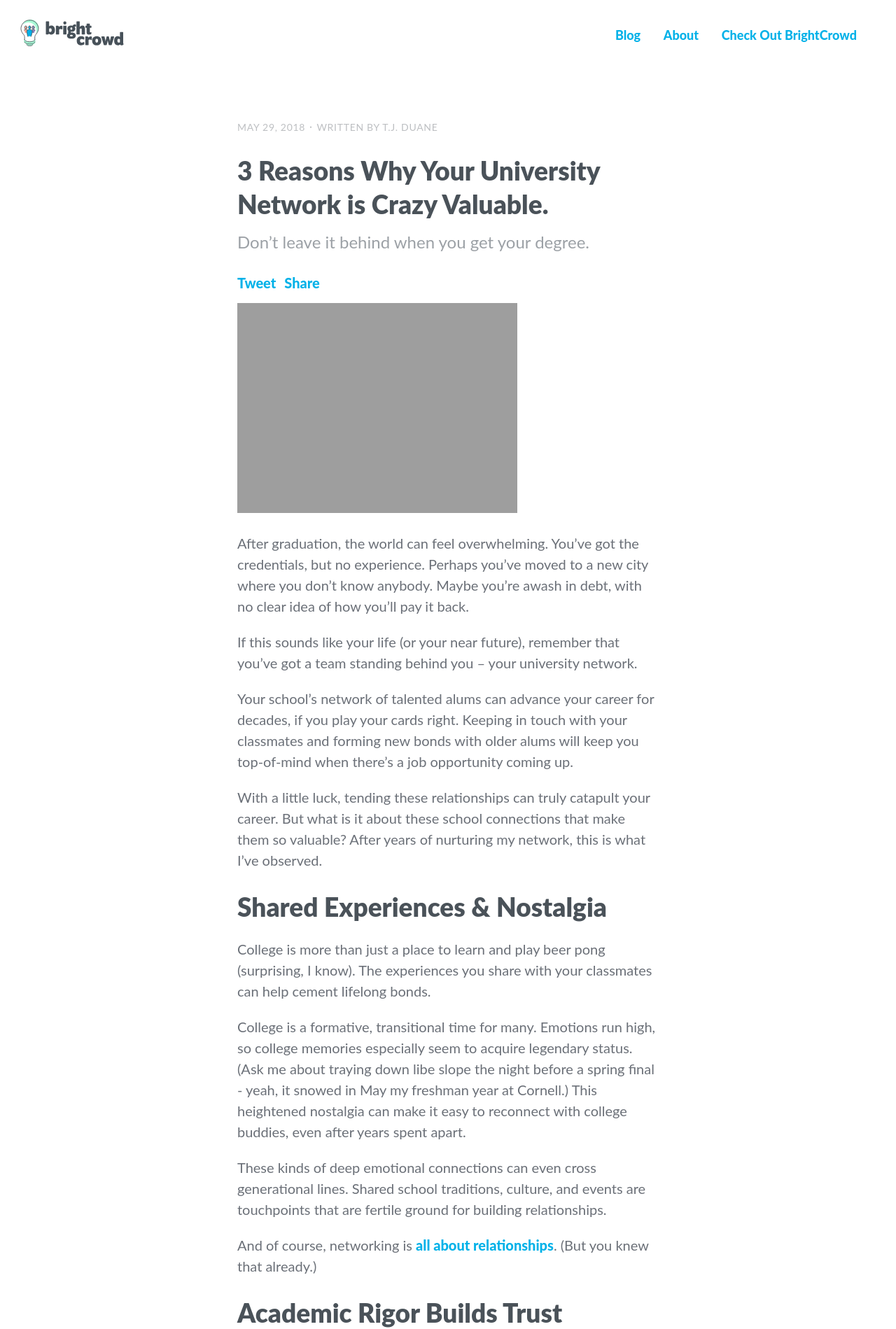
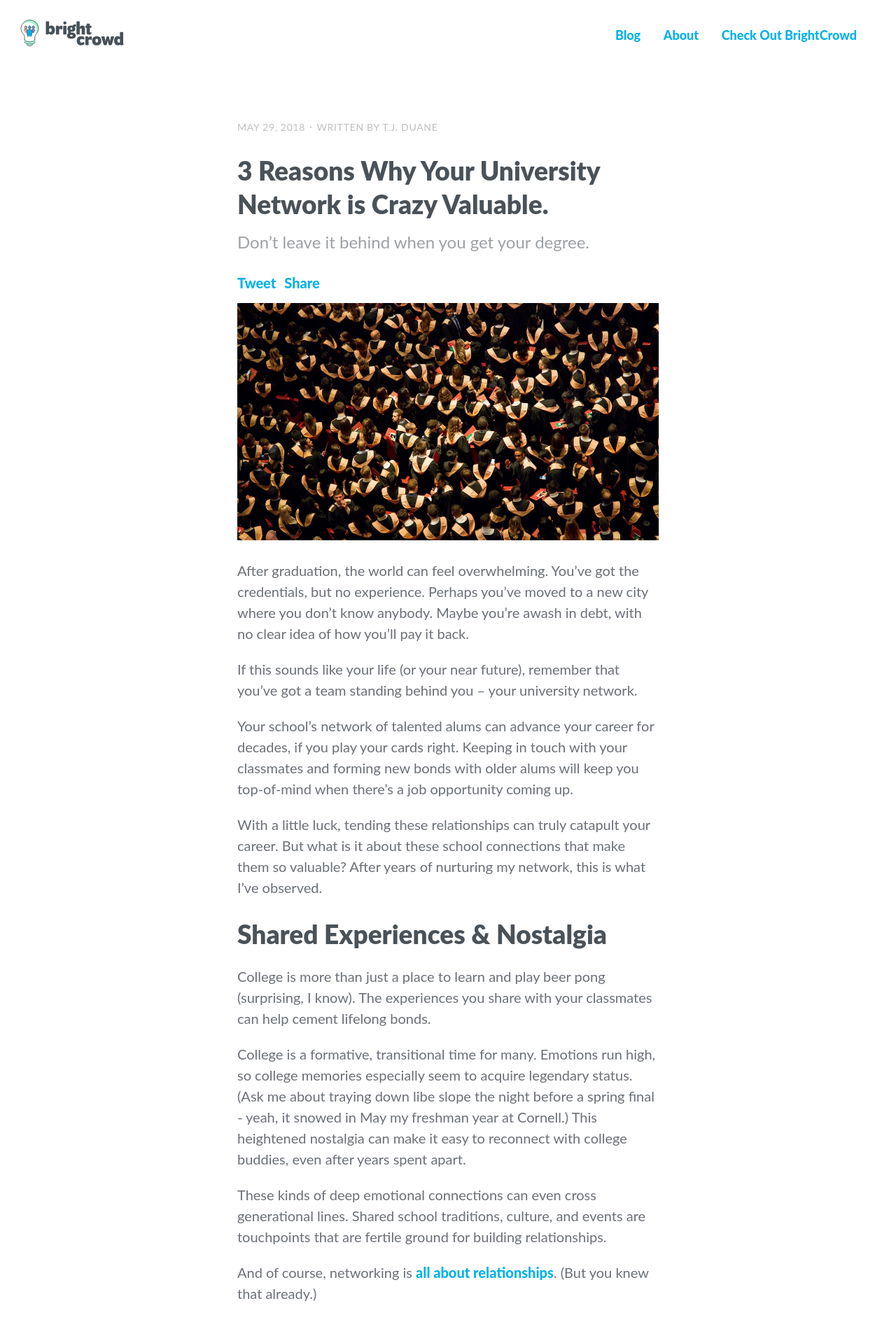
Before and after one commit to BrightCrowd/bc-blog, a Jekyll site: the page built from _posts/2018-05-29-3-reasons-university-network-crazy-valuable.md, in a window 1280 px wide. Shown: the top 1899 px of the page at 70% size. Built offline with Jekyll 4.4.1, drawn with Linux system fonts in a browser that asks for light colours; some web fonts are replaced; comment, search, counter and statistics services are not loaded.

Commit message:
Reduce image size

```diff
--- a/_posts/2018-05-29-3-reasons-university-network-crazy-valuable.md
+++ b/_posts/2018-05-29-3-reasons-university-network-crazy-valuable.md
@@ -5,7 +5,7 @@
 date: 2018-05-29 09:00:00 -0800
 categories: advice
 author: tjduane
-image: /assets/images/hero-university-network.png
+image: /assets/images/hero-university-network.jpg
 ---
 
 After graduation, the world can feel overwhelming. You’ve got the credentials, but no experience. Perhaps you’ve moved to a new city where you don’t know anybody. Maybe you’re awash in debt, with no clear idea of how you’ll pay it back.
```
Also changed, not shown: assets/images/hero-university-network.jpg (added).
